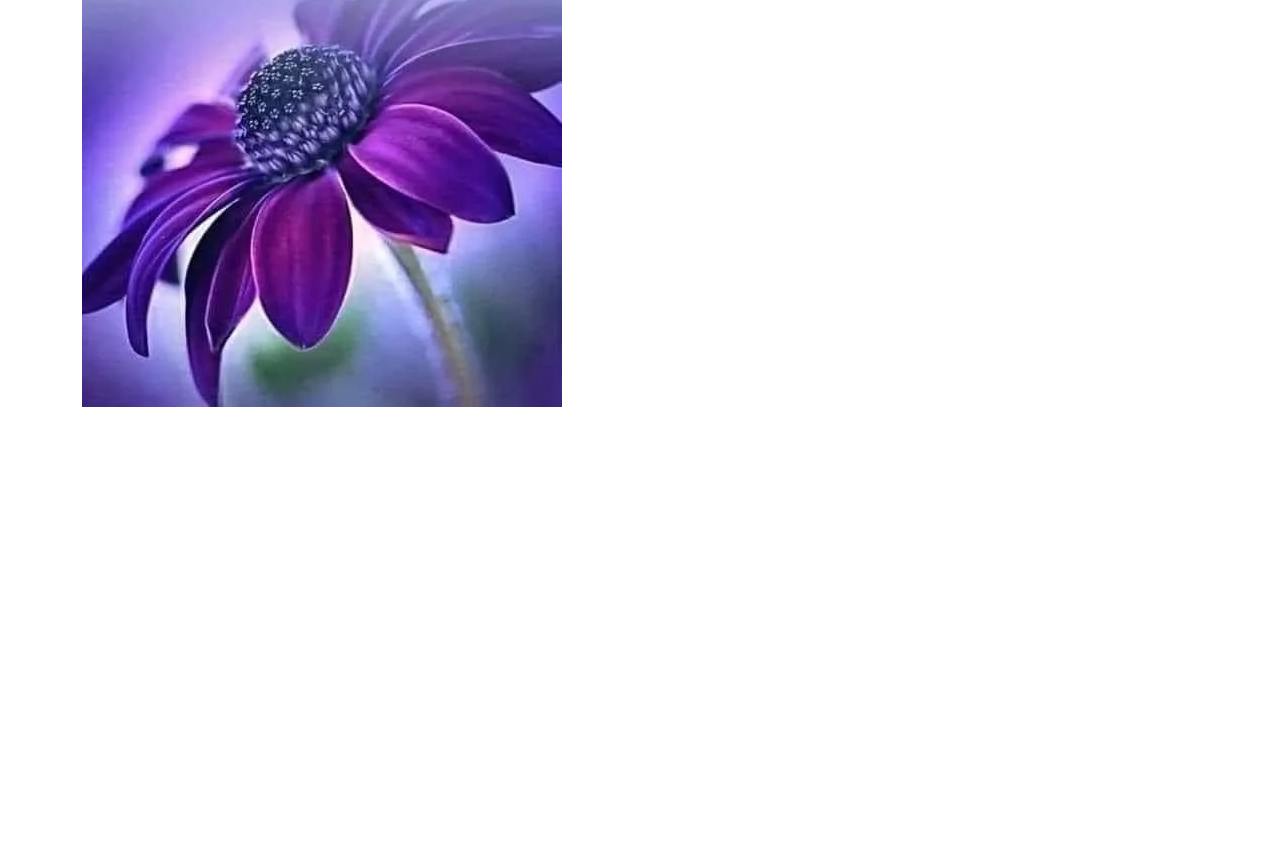
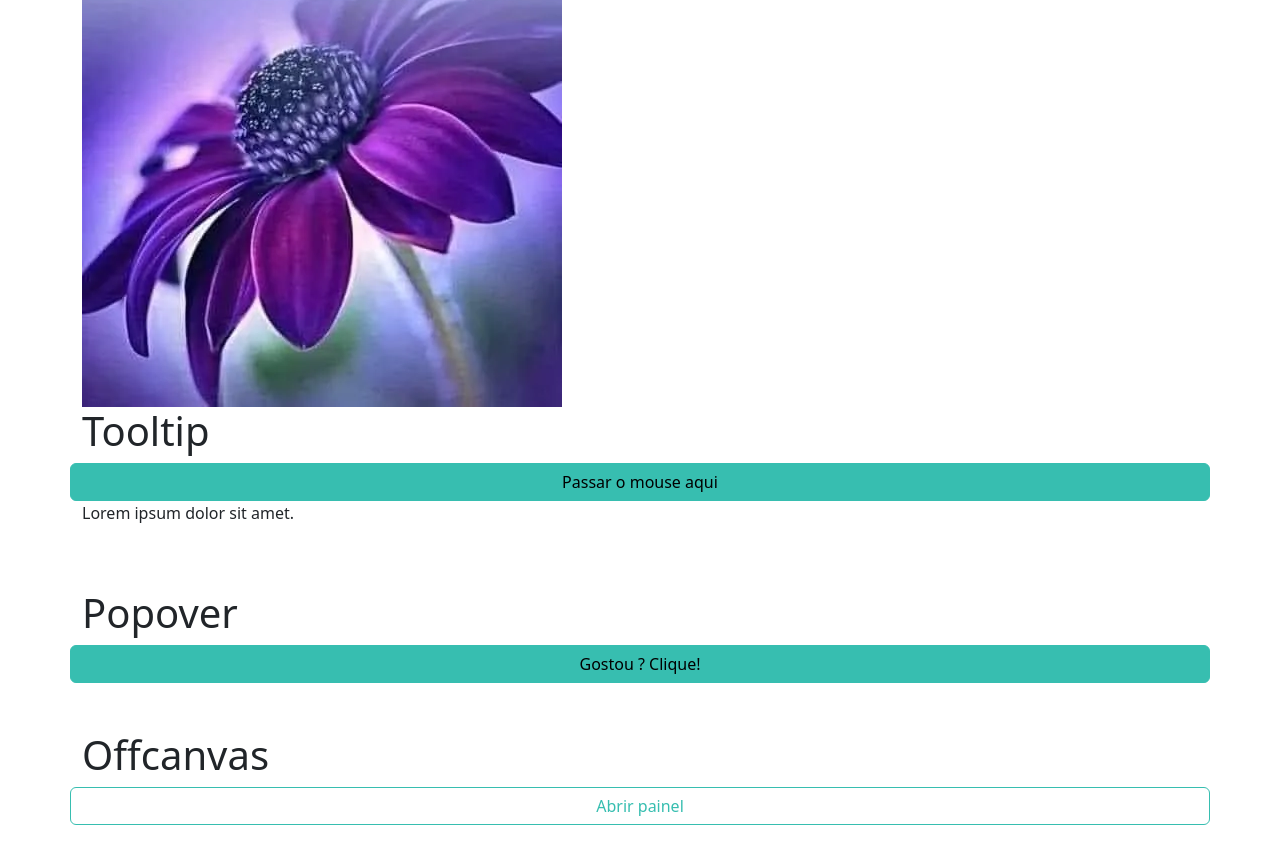
Before and after one commit to sandrodonizeti/estudo-bootstrep-5, a website: page exemplos.html in a window 1280 px wide. Shown: the part 4867-5730 px from the top of the page. Before the commit the page ends 5274 px from the top, so only its background shows below. Drawn offline with nearby package versions, Linux system fonts and the light colour scheme.

Commit message:
Exemplos: tooltip, popover e offcanvas

```diff
--- a/exmplos.html
+++ b/exemplos.html
@@ -6,7 +6,7 @@
     <meta name="viewport" content="width=device-width, initial-scale=1.0">
     <!-- Latest compiled and minified CSS -->
     <link href="https://cdn.jsdelivr.net/npm/bootstrap@5.3.0/dist/css/bootstrap.min.css" rel="stylesheet">
-    <script defer src="https://cdn.jsdelivr.net/npm/bootstrap@5.3.0/dist/js/bootstrap.bundle.min.js"></script>
+    <script src="https://cdn.jsdelivr.net/npm/bootstrap@5.3.0/dist/js/bootstrap.bundle.min.js"></script>
     <link href="css/bs-custom.css" rel="stylesheet">
 
     <title>Bootstrep-5</title>
@@ -175,8 +175,81 @@
             </div>
         </div>
 
-        <div class="row">
-            <div class="col"></div>
+        <div class="row mb-5">
+            <h1>Tooltip</h1>
+            <button type="button"
+                class="btn btn-primary"
+                data-bs-toggle="tooltip"
+                title="Infomação do Tooltip">Passar o mouse aqui</button>
+
+            <p data-bs-placement="bottom" data-bs-toggle="tooltip" title="Tooltip do parágrafo">
+              Lorem ipsum dolor sit amet.
+            </p>
+            <script>
+                var tooltipTriggerList = [].slice.call(
+                    document.querySelectorAll(
+                        '[data-bs-toggle="tooltip"]'
+                    )
+                );
+                var tooltipList = tooltipTriggerList.map(
+                    function(tooltipTriggerListEl) {
+                        return new bootstrap.Tooltip(
+                            tooltipTriggerListEl
+                        )
+                    }
+                );
+            </script>
+        </div>
+        <div class="row mb-5">
+            <h1>Popover</h1>
+            <button type="button"
+                    class="btn btn-primary"
+                    data-bs-toggle="popover"
+                    title="Saiba mais"
+                    data-bs-content="Lorem, ipsum dolor sit amet consectetur adipisicing elit. Ratione, nihil."
+                    data-bs-trigger="focus">
+                    Gostou ? Clique!
+            </button>
+
+            <script>
+                var popoverTriggerList = [].slice.call(
+                    document.querySelectorAll('[data-bs-toggle="popover"]')
+                );
+                var popoverList = popoverTriggerList.map(
+                    function (popoverTriggerEl) {
+                        return new bootstrap.Popover(
+                            popoverTriggerEl
+                        )
+                });
+            </script>
+
+        </div>
+        <div class="row mb-5">
+            <h1>Offcanvas</h1>
+            <!-- Offcanvas bloco -->
+            <div class="offcanvas offcanvas-start border-1" id="demoOffcanvas">
+
+                <div class="offcanvas-header">
+                    <h1 class="offcanvas-title">
+                        Título
+                    </h1>
+                    <button type="button"
+                        class="btn-close text-reset"
+                        data-bs-dismiss="offcanvas">
+                    </button>
+                </div>
+                <div class="offcanvas-body">
+                    <p>Lorem ipsum dolor sit amet.</p>
+                    <p>Lorem ipsum dolor sit amet.</p>
+                    <button type="button" class="btn btn-info">Botão</button>
+                </div>
+            </div>
+            <!-- ^ offcanvas -->
+            <button type="button" class="btn btn-outline-primary"
+                data-bs-toggle="offcanvas"
+                data-bs-target="#demoOffcanvas">
+                Abrir painel
+            </button>
         </div>
 
     </div>
```
